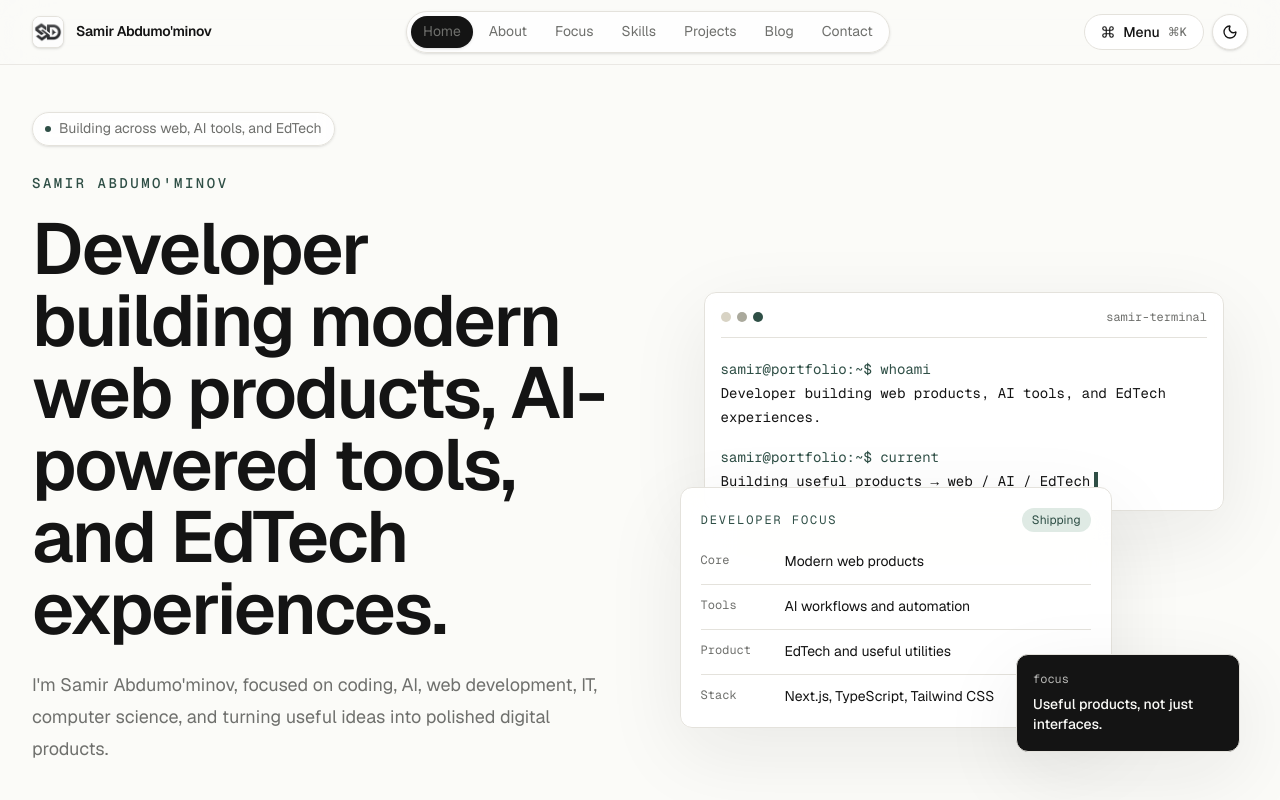
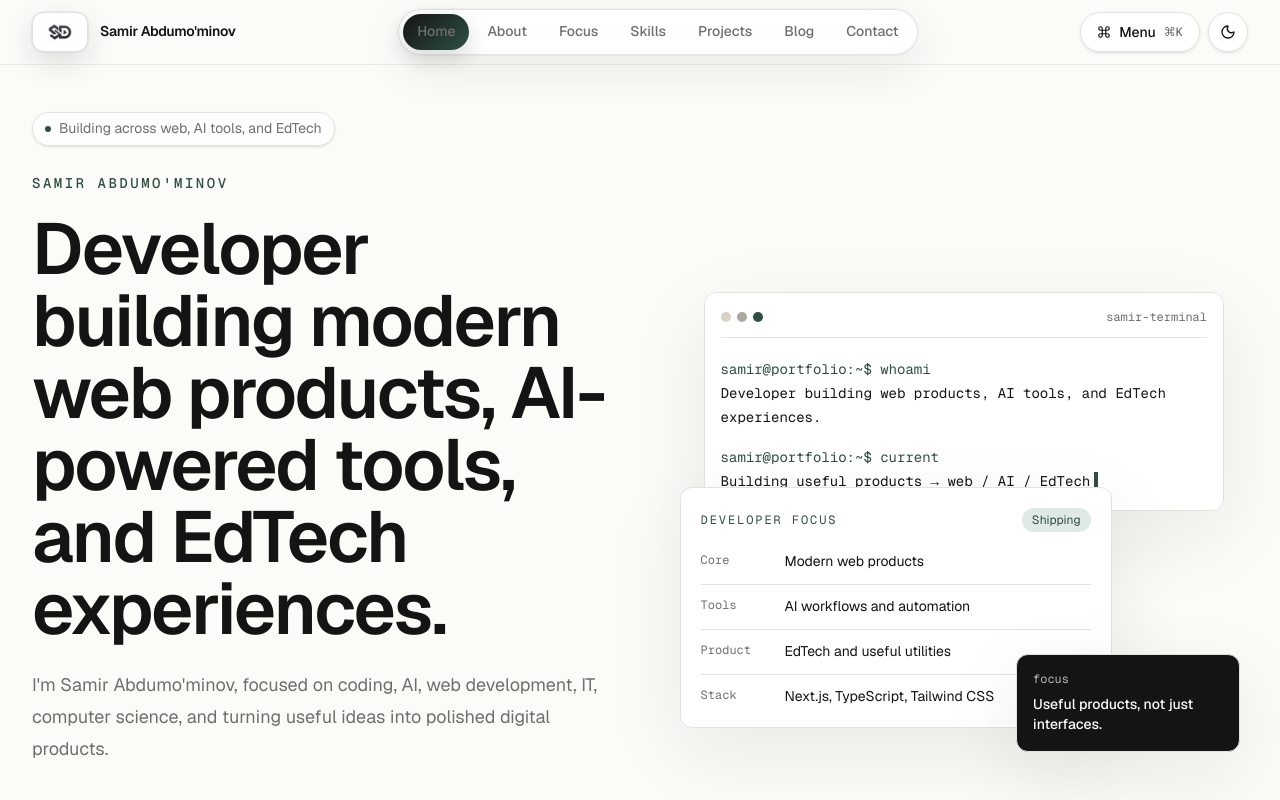
Before and after one commit to samirdevuz/samirdev.uz, a Next.js app: page / in a window 1280 px wide. Shown: the top 800 px of the page. Built offline with nearby package versions, Linux system fonts and the light colour scheme.

Commit message:
Polish portfolio header and logo styling

```diff
--- a/src/components/portfolio-page.tsx
+++ b/src/components/portfolio-page.tsx
@@ -66,7 +66,7 @@ function LogoMark({ className }: { className?: string }) {
   return (
     <span
       className={cn(
-        "relative flex size-8 shrink-0 items-center justify-center overflow-hidden rounded-lg border border-line bg-panel shadow-sm",
+        "relative flex h-10 w-14 shrink-0 items-center justify-center overflow-hidden rounded-xl border border-line bg-white p-1.5 shadow-[0_10px_28px_rgba(20,20,20,0.13)] ring-1 ring-black/5 dark:border-white/12 dark:bg-white",
         className,
       )}
       aria-hidden="true"
@@ -74,9 +74,9 @@ function LogoMark({ className }: { className?: string }) {
       <Image
         src="/logo-premium.png"
         alt=""
-        className="size-full object-cover"
-        width={32}
-        height={32}
+        className="size-full object-contain"
+        width={56}
+        height={40}
       />
     </span>
   );
@@ -861,26 +861,26 @@ export function PortfolioPage({ blogPosts }: { blogPosts: BlogPost[] }) {
         onToggleTheme={() => setTheme(isDark ? "light" : "dark")}
       />
 
-      <header className="fixed inset-x-0 top-0 z-50 border-b border-line/75 bg-background/82 backdrop-blur-xl">
+      <header className="fixed inset-x-0 top-0 z-50 border-b border-line/70 bg-background/86 backdrop-blur-xl">
         <nav className="mx-auto flex h-16 max-w-7xl items-center justify-between px-5 sm:px-8">
           <a
             href="#home"
-            className="group flex min-w-0 items-center gap-3 text-sm font-semibold tracking-tight"
+            className="group flex min-w-0 items-center gap-3 text-sm font-semibold tracking-tight text-foreground"
             aria-label="Samir Abdumo'minov home"
           >
-            <LogoMark className="transition-transform duration-300 group-hover:-translate-y-0.5" />
+            <LogoMark className="transition-transform duration-300 group-hover:-translate-y-0.5 group-hover:shadow-[0_14px_34px_rgba(20,20,20,0.16)]" />
             <span className="hidden sm:inline">Samir Abdumo&apos;minov</span>
           </a>
 
-          <div className="hidden items-center gap-1 rounded-full border border-line bg-panel/75 p-1 shadow-sm lg:flex">
+          <div className="hidden items-center gap-1 rounded-full border border-line/90 bg-panel/88 p-1 shadow-[0_14px_44px_rgba(20,20,20,0.08)] ring-1 ring-foreground/[0.03] backdrop-blur-xl dark:bg-panel/78 dark:shadow-[0_14px_44px_rgba(0,0,0,0.32)] lg:flex">
             {navItems.map((item) => (
               <a
                 key={item.id}
                 href={item.href}
                 className={cn(
-                  "rounded-full px-3 py-1.5 text-sm text-muted transition-all duration-300 hover:text-foreground",
+                  "rounded-full px-3.5 py-2 text-sm font-medium text-muted transition-all duration-300 hover:bg-panel-soft hover:text-foreground",
                   activeSection === item.id &&
-                    "bg-foreground text-background shadow-sm hover:text-background",
+                    "bg-[linear-gradient(135deg,var(--foreground),var(--accent))] text-background shadow-[0_8px_22px_rgba(20,20,20,0.16)] hover:text-background dark:bg-[linear-gradient(135deg,var(--foreground),var(--accent))] dark:text-background",
                 )}
               >
                 {item.label}
@@ -892,7 +892,7 @@ export function PortfolioPage({ blogPosts }: { blogPosts: BlogPost[] }) {
             <button
               type="button"
               onClick={() => setCommandOpen(true)}
-              className="hidden h-9 items-center justify-center gap-2 rounded-full border border-line bg-panel px-4 text-sm font-medium text-foreground transition-all duration-300 hover:-translate-y-0.5 hover:border-accent md:inline-flex"
+              className="hidden h-10 items-center justify-center gap-2 rounded-full border border-line bg-panel/90 px-4 text-sm font-medium text-foreground shadow-sm transition-all duration-300 hover:-translate-y-0.5 hover:border-accent hover:bg-panel-soft focus:outline-none focus:ring-2 focus:ring-accent/35 md:inline-flex"
             >
               <Command size={14} />
               <span>Menu</span>
@@ -901,7 +901,7 @@ export function PortfolioPage({ blogPosts }: { blogPosts: BlogPost[] }) {
             <button
               type="button"
               onClick={() => setTheme(isDark ? "light" : "dark")}
-              className="flex size-9 items-center justify-center rounded-full border border-line bg-panel text-foreground shadow-sm transition-all duration-300 hover:-translate-y-0.5 hover:border-accent focus:outline-none focus:ring-2 focus:ring-accent/40"
+              className="flex size-10 items-center justify-center rounded-full border border-line bg-panel/90 text-foreground shadow-sm transition-all duration-300 hover:-translate-y-0.5 hover:border-accent hover:bg-panel-soft focus:outline-none focus:ring-2 focus:ring-accent/35"
               aria-label="Toggle color theme"
             >
               <Sun size={16} className="hidden dark:block" />
```
